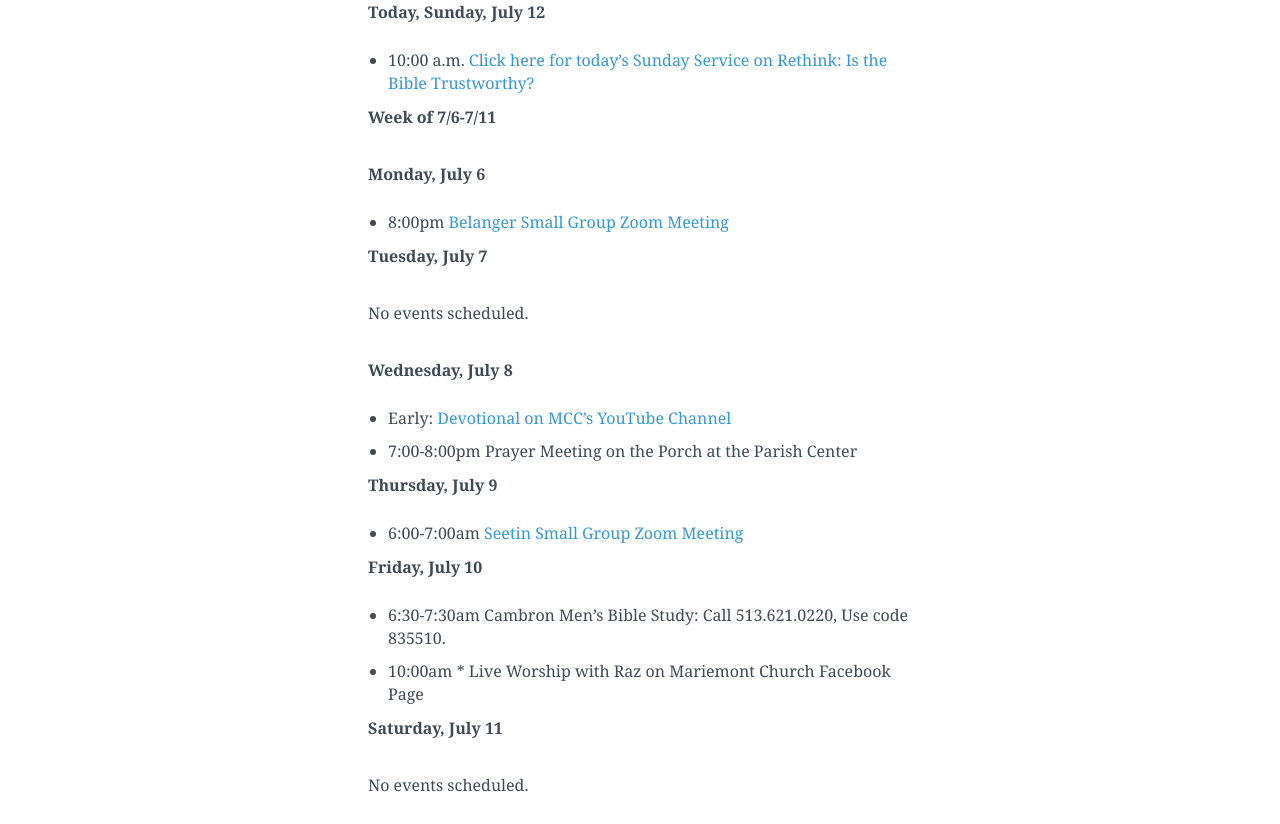
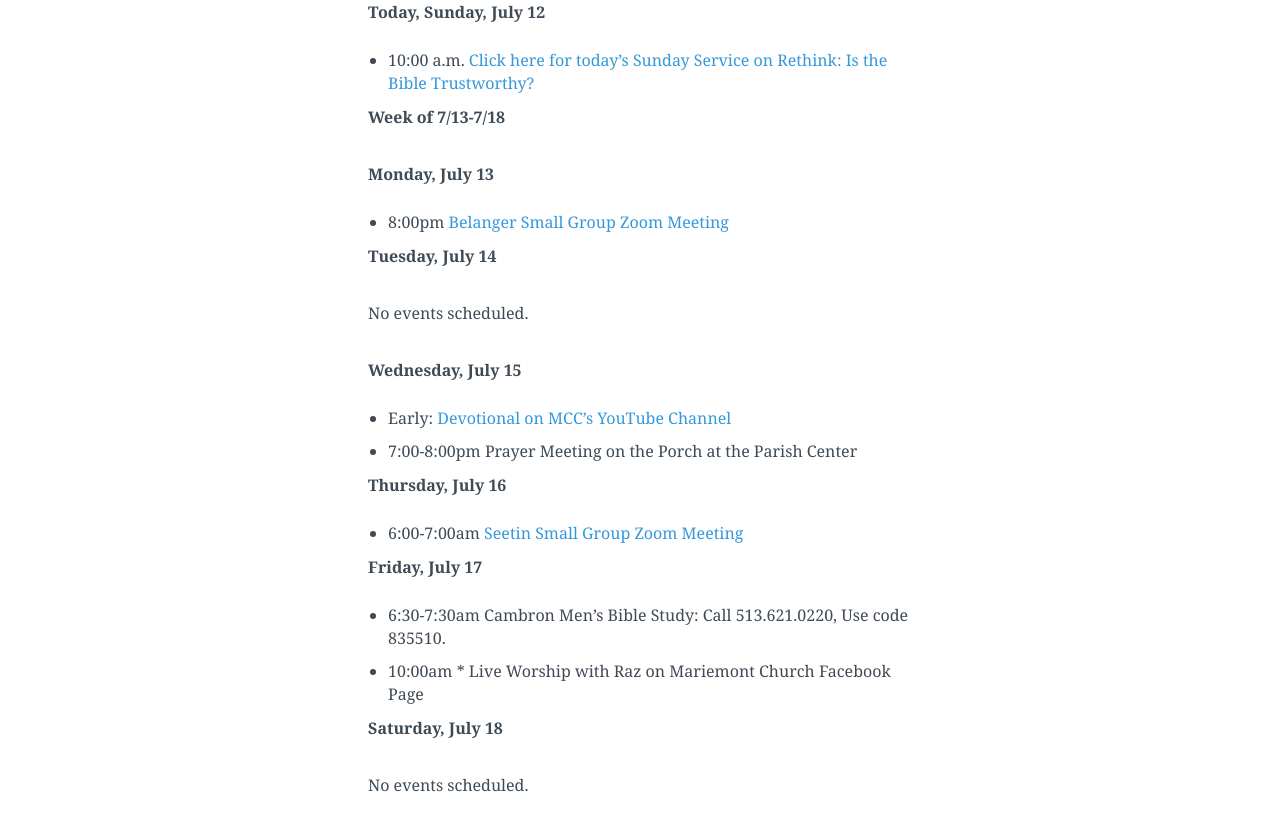
Before and after one commit to lukemoderwell/mariemont, a Jekyll site: the page built from updates.markdown, in a window 1280 px wide and 1400 px high. Shown: the part 416-1240 px from the top of the window. Built offline with Jekyll 4.4.1, drawn with Linux system fonts in a browser that asks for light colours; nearby versions of some CDN libraries.

Commit message:
Updated Updates

```diff
--- a/updates.markdown
+++ b/updates.markdown
@@ -20,31 +20,31 @@ If you need assistance please reach out to us at [help@mariemontchurch.org](http
 
 * 10:00 a.m. [Click here for today's Sunday Service on Rethink: Is the Bible Trustworthy?](https://youtu.be/QdnEq7H3TJA)
 
-**Week of 7/6-7/11**
+**Week of 7/13-7/18**
 
-**Monday, July 6**
+**Monday, July 13**
 
 * 8:00pm [Belanger Small Group Zoom Meeting ](https://us04web.zoom.us/j/5657171238)
 
-**Tuesday, July 7**
+**Tuesday, July 14**
 
 No events scheduled.
 
-**Wednesday, July 8**
+**Wednesday, July 15**
 
 * Early: [Devotional on MCC's YouTube Channel](https://www.youtube.com/user/MariemontCh)
 * 7:00-8:00pm Prayer Meeting on the Porch at the Parish Center
 
-**Thursday, July 9**
+**Thursday, July 16**
 
 * 6:00-7:00am [Seetin Small Group Zoom Meeting](https://zoom.us/j/390610405pwd=cy9wQkRFZm1wSG1RSk1yM0VjZW42Zz09)
 
-**Friday, July 10**
+**Friday, July 17**
 
 * 6:30-7:30am Cambron Men's Bible Study: Call 513.621.0220, Use code 835510.
 * 10:00am * Live Worship with Raz on Mariemont Church Facebook Page
 
-**Saturday, July 11**
+**Saturday, July 18**
 
 No events scheduled.
 
```
